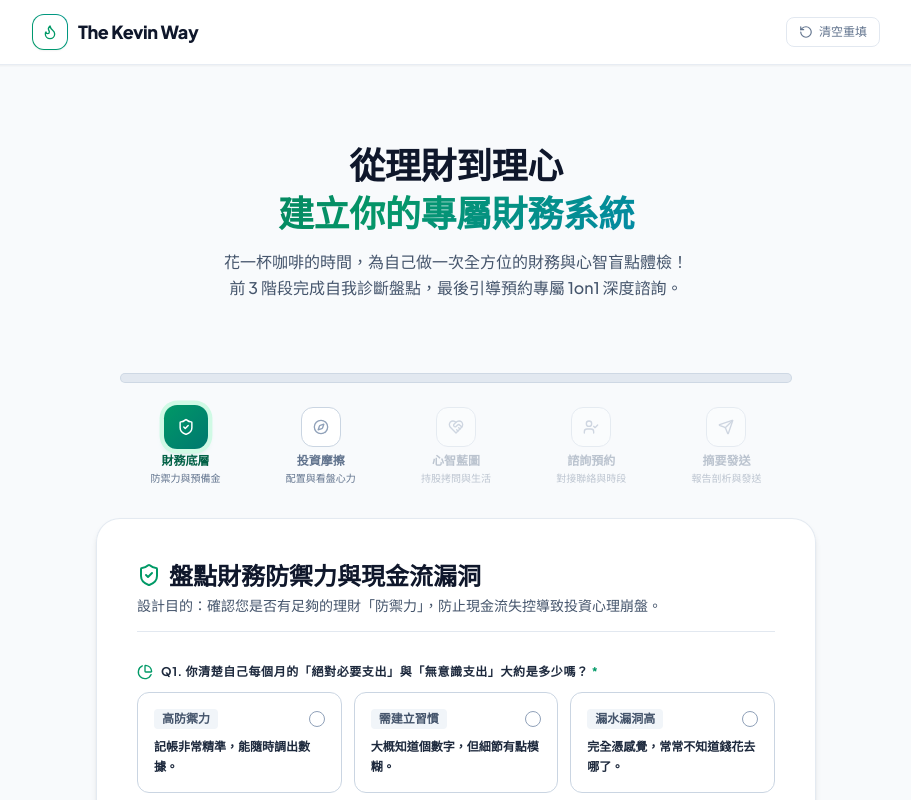
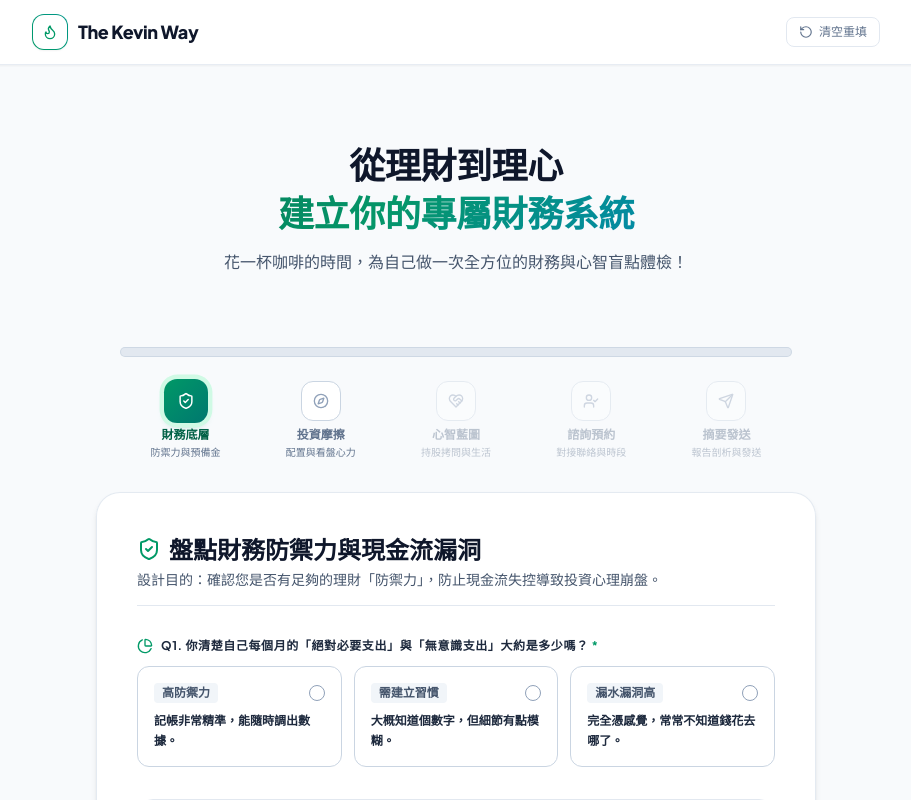
Before and after one commit to sky790312/pre-investigation_the.kevin.way, a React (Vite) app: page / in a window 1280 px wide. Shown: the top 800 px of the page, without its empty margins (184-1095 px from the left). Built offline with nearby package versions, Linux system fonts and the light colour scheme; no server answers.

Commit message:
feat: adjust wording

```diff
--- a/src/components/HeaderHero.jsx
+++ b/src/components/HeaderHero.jsx
@@ -22,8 +22,6 @@ export default function HeaderHero() {
         {/* Subtitle with Comfortable Line Spacing */}
         <p className="text-slate-600 text-xs sm:text-base leading-relaxed max-w-xl mx-auto font-medium mb-6">
           花一杯咖啡的時間，為自己做一次全方位的財務與心智盲點體檢！
-          <br />
-          前 3 階段完成自我診斷盤點，最後引導預約專屬 1on1 深度諮詢。
         </p>
 
       </div>
--- a/src/data/questionnaireOptions.js
+++ b/src/data/questionnaireOptions.js
@@ -49,5 +49,5 @@ export const PREFERRED_TIME_SLOTS = [
   '週末上午 (09:00 - 12:00)',
   '週末下午 (14:00 - 18:00)',
   '週末晚上 (19:00 - 22:00)',
-  '暫時還沒想好，最後再選擇',
+  '暫時還沒想好',
 ]
```
